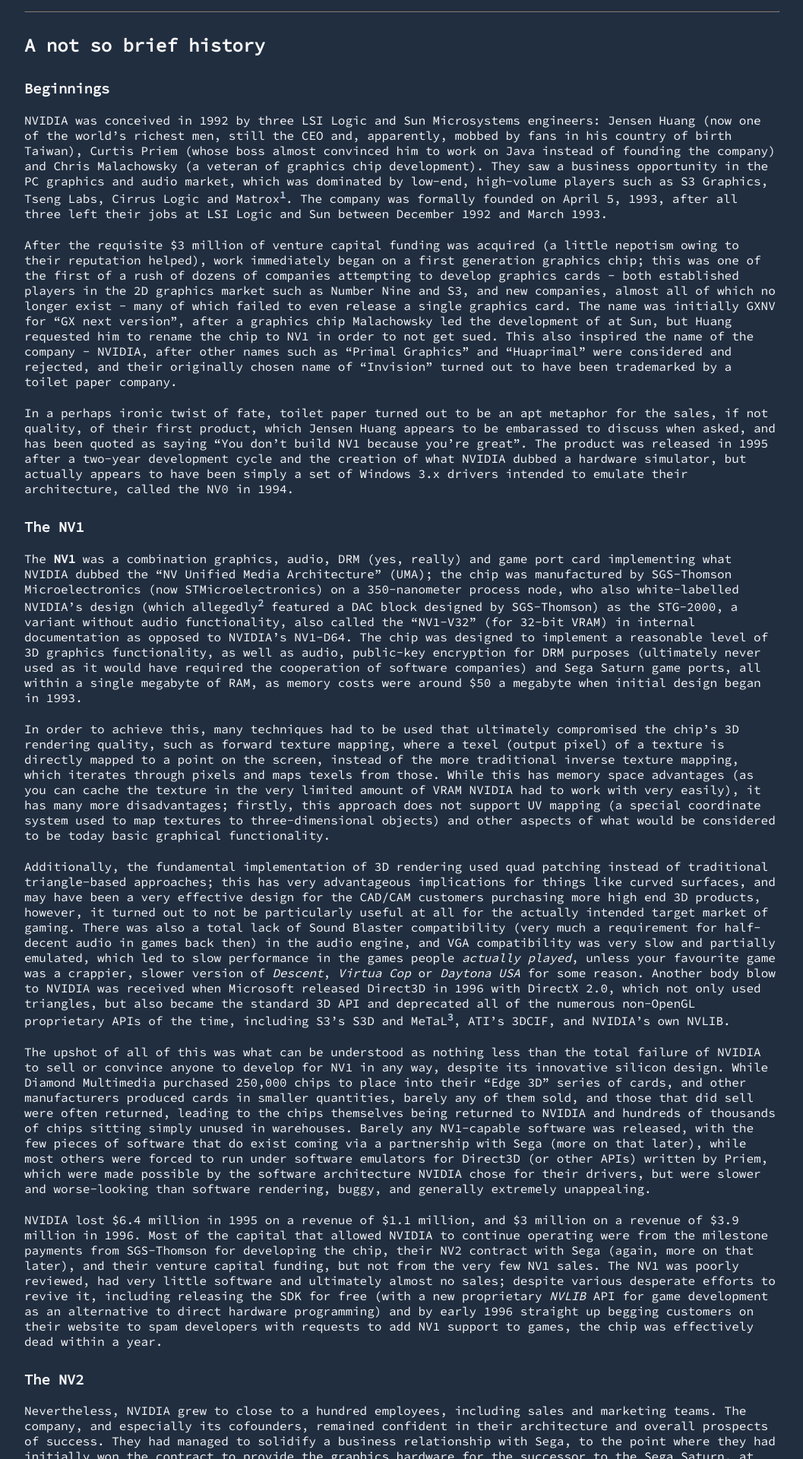
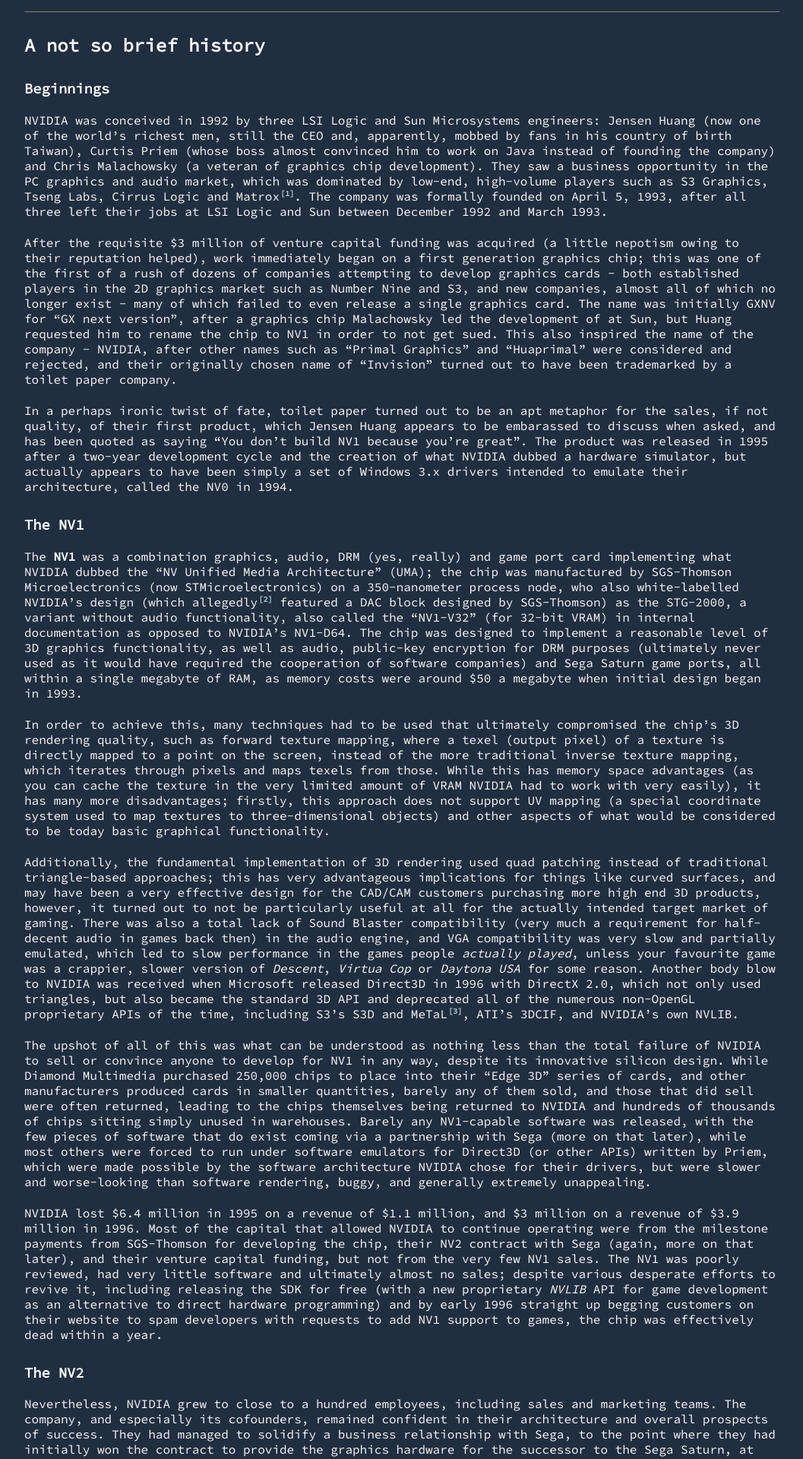
Before and after one commit to 86Box/86box.github.io, a Jekyll site: the page built from _posts/2025-02-25-riva128-part-1.md, in a window 1280 px wide. Shown: the part 1651-3571 px from the top of the page at 76% size, without its empty margins (112-1169 px from the left). Built offline with Jekyll 4.4.1, drawn with Linux system fonts in a browser that asks for light colours.

Commit message:
Add CSS for footnotes

```diff
--- a/assets/css/style-print.css
+++ b/assets/css/style-print.css
@@ -38,6 +38,19 @@
 /* Blog */
 p, ul, ol {
 	margin: 0.65em 0;
+}
+sup {
+	font-size: x-small;
+}
+sup > a.footnote::before {
+	content: "[";
+	margin-left: 1pt;
+}
+sup > a.footnote::after {
+	content: "]";
+}
+a.reversefootnote {
+	font-size: smaller;
 }
 .image {
 	text-align: center;
--- a/assets/css/style.css
+++ b/assets/css/style.css
@@ -159,6 +159,19 @@
 p, ul, ol {
 	margin: 0.65em 0;
 }
+sup {
+	font-size: x-small;
+}
+sup > a.footnote::before {
+	content: "[";
+	margin-left: 1pt;
+}
+sup > a.footnote::after {
+	content: "]";
+}
+a.reversefootnote {
+	font-size: smaller;
+}
 div.image, figure {
 	margin-top: 1em;
 	margin-bottom: 1em;
```
Also changed, not shown: assets/css/style-reduced.css (+9 -0 lines).
